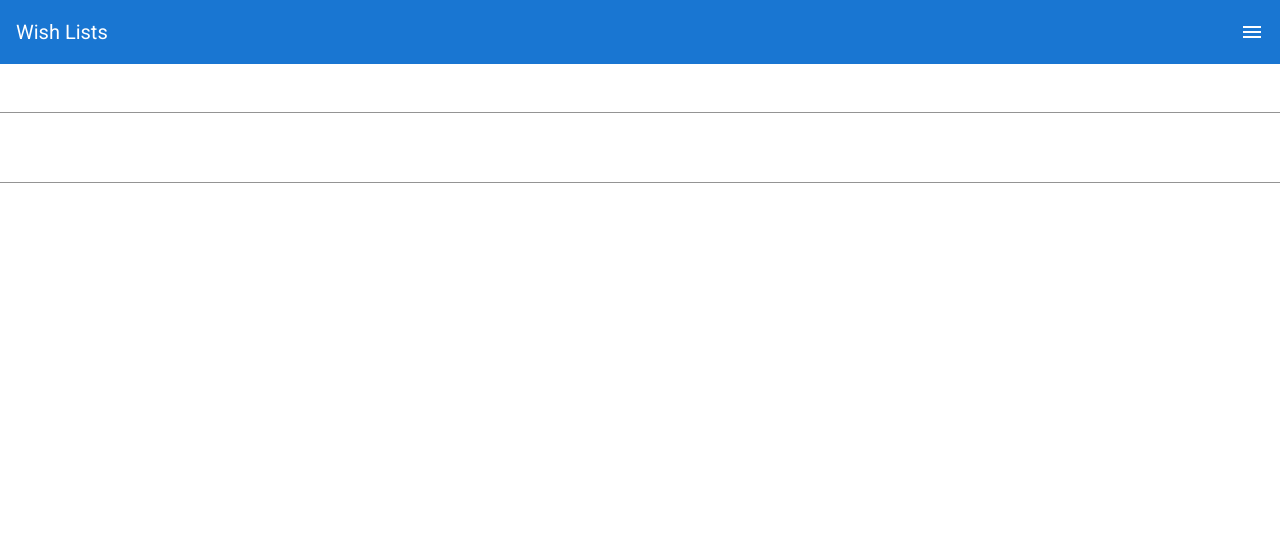
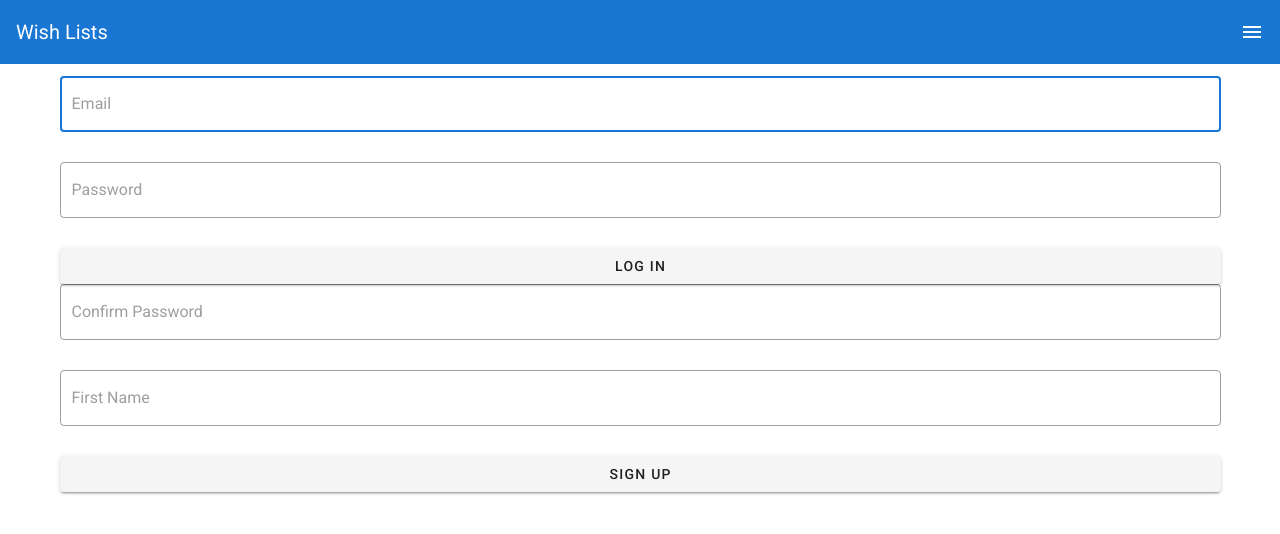
Before and after one commit to zachlearnscode/wish-lists, a Vue app: page /#/login in a window 1280 px wide. Shown: the top 534 px of the page. Built offline with nearby package versions, Linux system fonts and the light colour scheme.

Commit message:
Basic add user and login functionality

```diff
--- a/package.json
+++ b/package.json
@@ -8,8 +8,10 @@
     "lint": "vue-cli-service lint"
   },
   "dependencies": {
+    "animate.css": "^4.1.1",
     "core-js": "^3.6.5",
     "firebase": "^9.1.3",
+    "vee-validate": "^2.2.15",
     "vue": "^2.6.11",
     "vue-router": "^3.2.0",
     "vuetify": "^2.4.0"
--- a/src/components/Credentials.vue
+++ b/src/components/Credentials.vue
@@ -1,24 +1,77 @@
 <template>
-    <v-form>
-         <v-text-field v-model="username"></v-text-field>
-        <v-text-field  v-model="password"></v-text-field>
-    </v-form>
+  <v-form @submit.prevent="submit($event.submitter.id)">
+    <v-text-field
+      type="email"
+      v-model="email"
+      placeholder="Email"
+      autofocus
+      outlined
+    ></v-text-field>
+
+    <v-text-field
+      type="password"
+      v-model="password"
+      placeholder="Password"
+      outlined
+    ></v-text-field>
+
+    <v-btn type="submit" id="login" block>Log in</v-btn>
+
+    <v-text-field
+      type="password"
+      v-model="confirmPassword"
+      placeholder="Confirm Password"
+      outlined
+    ></v-text-field>
+
+    <v-text-field
+      v-model="firstName"
+      placeholder="First Name"
+      outlined
+    ></v-text-field>
+    <v-btn type="submit" id="signup" block>Sign up</v-btn
+    >
+  </v-form>
 </template>
 
 <script>
+import { getAuth, signInWithEmailAndPassword, createUserWithEmailAndPassword } from "firebase/auth";
+
 export default {
-    props: ["signIn"],
+  data() {
+    return {
+      user: "",
 
-    data() {
-        return {
-            username: "",
-            password: ""
+      email: "",
+      password: "",
+
+      confirmPassword: "",
+      firstName: ""
+    };
+  },
+
+  methods: {
+    async submit(btnID) {
+        let userCredential;
+        const auth = getAuth();
+
+        if (btnID === 'login') {
+            userCredential = await signInWithEmailAndPassword(auth, this.email, this.password);
+        } else if (btnID === 'signup') {
+            if (this.password === this.confirmPassword) {
+                userCredential = await createUserWithEmailAndPassword(auth, this.email, this.password);
+            }
         }
-    }
 
-}
+      if (userCredential) {
+        this.user = userCredential.user;
+      } else {
+        console.log("Error");
+      }
+    },
+  },
+};
 </script>
 
 <style>
-
 </style>
--- a/src/main.js
+++ b/src/main.js
@@ -2,6 +2,11 @@ import Vue from "vue";
 import App from "./App.vue";
 import router from "./router";
 import vuetify from "./plugins/vuetify";
+import AnimateCSS from 'animate.css';
+import VeeValidate from 'vee-validate';
+
+Vue.use(AnimateCSS);
+Vue.use(VeeValidate);
 
 Vue.config.productionTip = false;
 
--- a/src/views/Login.vue
+++ b/src/views/Login.vue
@@ -1,7 +1,7 @@
 <template>
-
-     <credentials></credentials>
-
+  <v-container>
+    <credentials></credentials>
+  </v-container>
 </template>
 
 <script>
```
Also changed, not shown: 1 other file (tests, documents, lock files or other folders).
